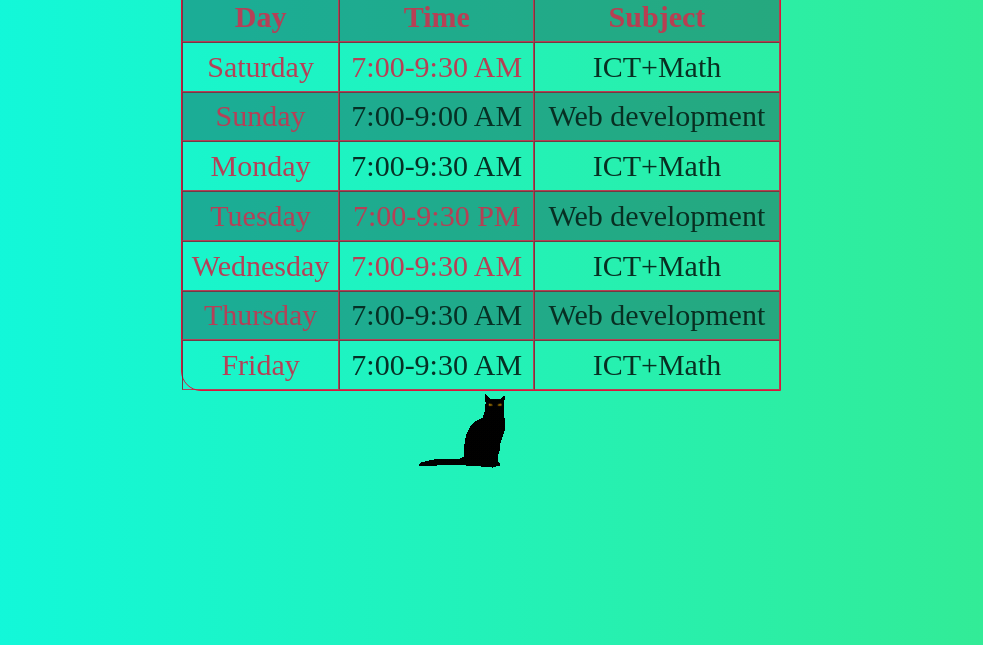
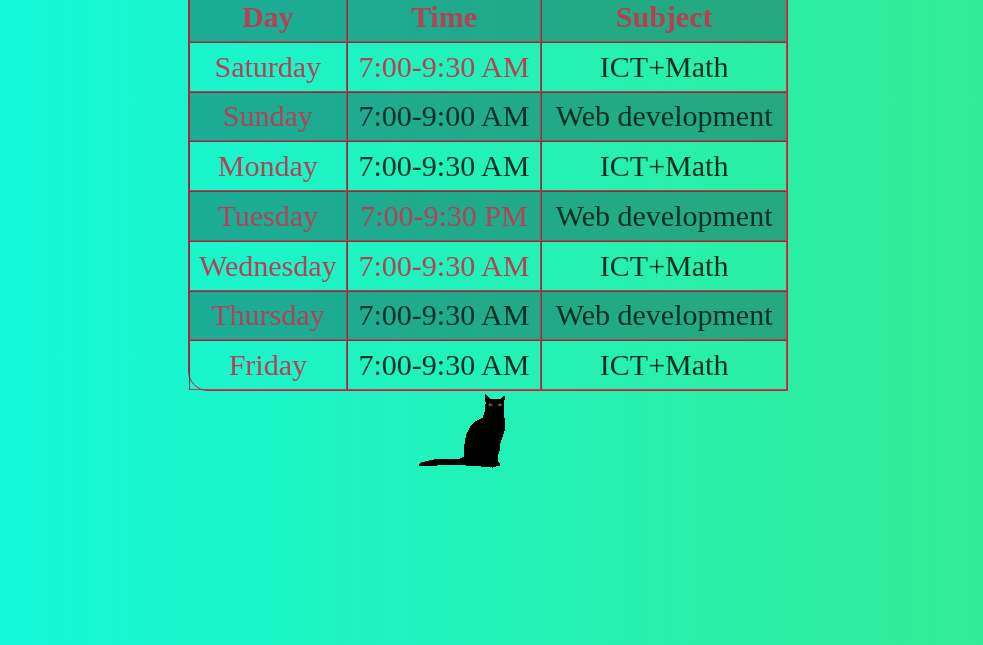
Before and after one commit to MD-HASIB-8/AK-Sir-Pv-Routine, a plain HTML site: page index.html in a window 1280 px wide. Shown: the part 155-800 px from the top of the page, without its empty margins (152-1135 px from the left). Drawn offline with Linux system fonts and the light colour scheme.

Commit message:
fixed
table position

```diff
--- a/style.css
+++ b/style.css
@@ -1,5 +1,6 @@
 *{
-    margin: 0;
+    margin-top: 0;
+    margin-bottom: 0;
     font-size: 30px;
     text-align: center;
 }
@@ -8,14 +9,12 @@ body{
     background-size: 1000% 1000%;
     overflow: hidden;
     animation:anime 15s alternate-reverse infinite;
-    margin: 0;
 }
 ::selection {
     background: rgb(236, 22, 65);
     color: rgba(252, 251, 251, 1);
 }
 table{
-    margin-left: 26%;
     border: 1px solid crimson;
     border-bottom-left-radius: 20px;
 }
```
